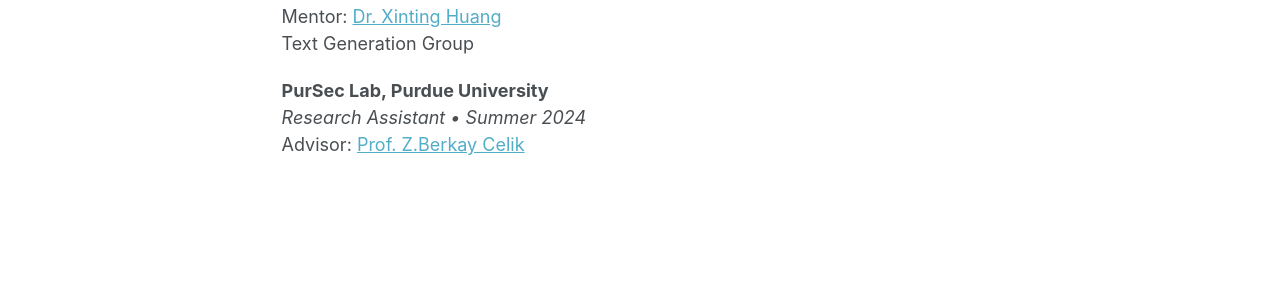
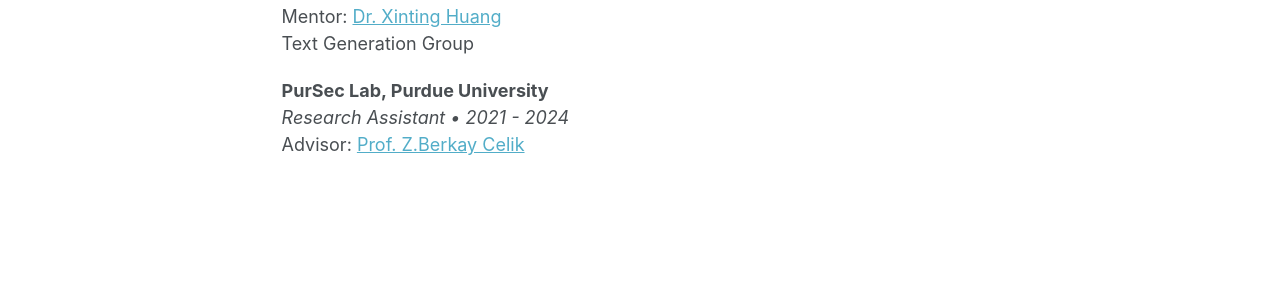
Before and after one commit to xue1uan/xue1uan.github.io, a Jekyll site: the page built from _pages/about.md, in a window 1280 px wide and 1377 px high. Shown: the part 820-1120 px from the top of the window. Built offline with Jekyll 4.4.1, drawn with Linux system fonts in a browser that asks for light colours.

Commit message:
Basic Changes

```diff
--- a/_pages/about.md
+++ b/_pages/about.md
@@ -48,7 +48,7 @@ I am a MS student in Purdue University - Computer Science Department. After spen
             </div>
             <div style="margin-top: 20px;">
                 <b>PurSec Lab, Purdue University</b><br>
-                <i>Research Assistant • Summer 2024</i><br>
+                <i>Research Assistant • 2021 - 2024</i><br>
                 Advisor: <a href="https://beerkay.github.io/" target="_blank">Prof. Z.Berkay Celik</a><br>
             </div>
         </div>
```
